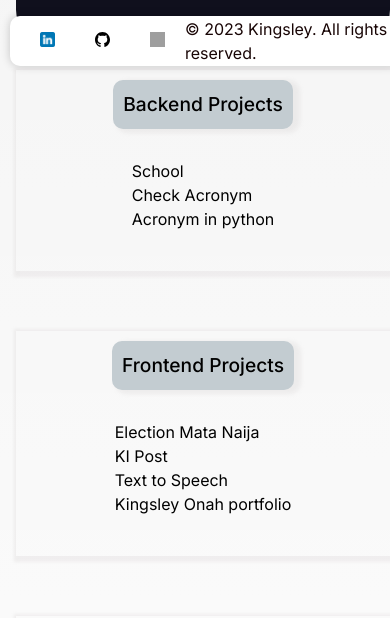
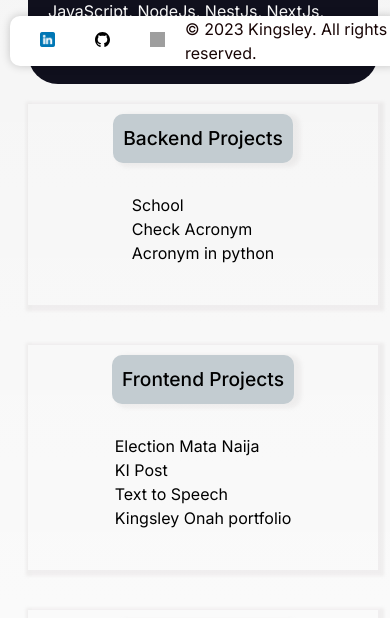
Before and after one commit to zealmaster/portfolio, a Next.js app: page / in a window 390 px wide. Shown: the part 768-1386 px from the top of the page. Built offline with nearby package versions, Linux system fonts and the light colour scheme; grey boxes are pictures that could not be loaded.

Commit message:
adjust mobile view

```diff
--- a/src/app/page.module.css
+++ b/src/app/page.module.css
@@ -149,6 +149,7 @@
 @media {
   .main {
     width: 100%;
+    padding: 20px;
   }
 
 .heading {
@@ -170,11 +171,13 @@
 }
 .section {
   width: 100%;
+  margin: 20px;
 }
 .section:hover {
   box-shadow: 0 0 0 4px rgb(195, 204, 209);
 }
 }
+
 .description {
   display: inherit;
   justify-content: inherit;
```
